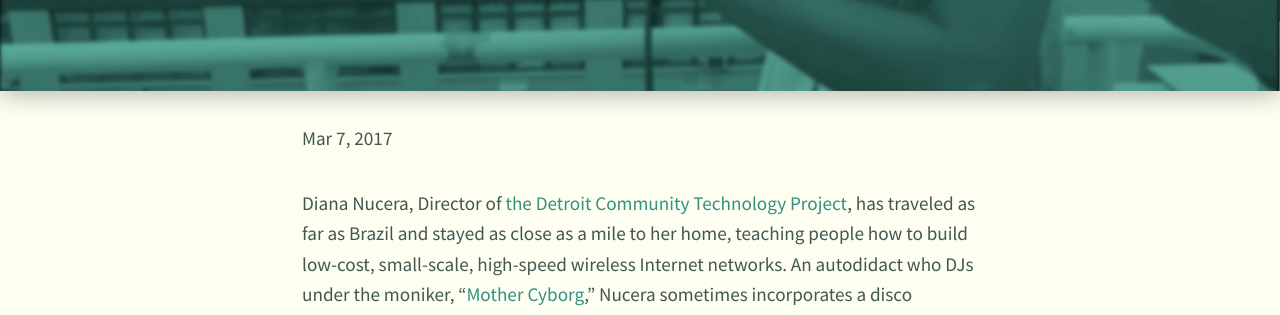
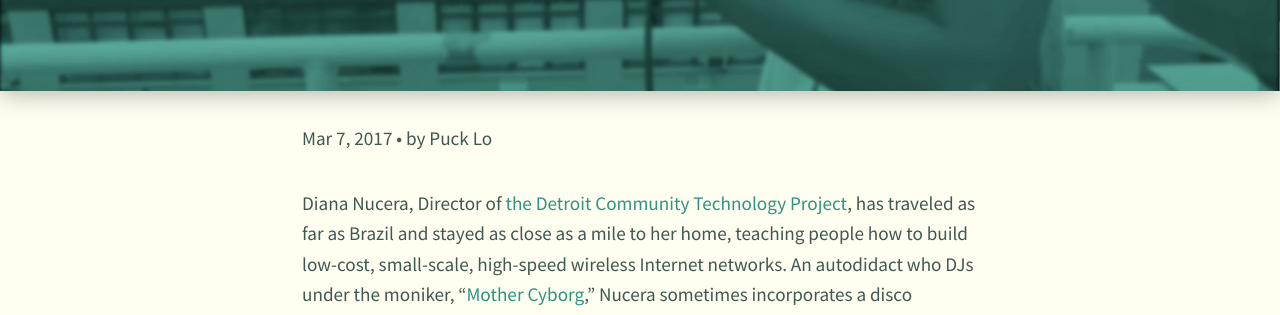
Before and after one commit to opentechinstitute/tech-for-social-justice, a Jekyll site: the page built from _posts/2017-03-07-practitioner-profile-diana-nucera.markdown, in a window 1280 px wide and 900 px high. Shown: the part 293-608 px from the top of the window. Built offline with Jekyll 4.4.1, drawn with Linux system fonts in a browser that asks for light colours; nearby versions of some CDN libraries.

Commit message:
Updated Practitioner Profile Diana Nucera

```diff
--- a/_posts/2017-03-07-practitioner-profile-diana-nucera.markdown
+++ b/_posts/2017-03-07-practitioner-profile-diana-nucera.markdown
@@ -1,6 +1,8 @@
 ---
 title: 'Practitioner Profile: Diana Nucera'
 date: 2017-03-07 16:39:00 Z
+header-image:
+author: Puck Lo
 ---
 
 Diana Nucera, Director of [the Detroit Community Technology Project](https://www.alliedmedia.org/dctp), has traveled as far as Brazil and stayed as close as a mile to her home, teaching people how to build low-cost, small-scale, high-speed wireless Internet networks. An autodidact who DJs under the moniker, “[Mother Cyborg](https://soundcloud.com/mother-cyborg),” Nucera sometimes incorporates a disco soundtrack into her popular education curriculum.
```
